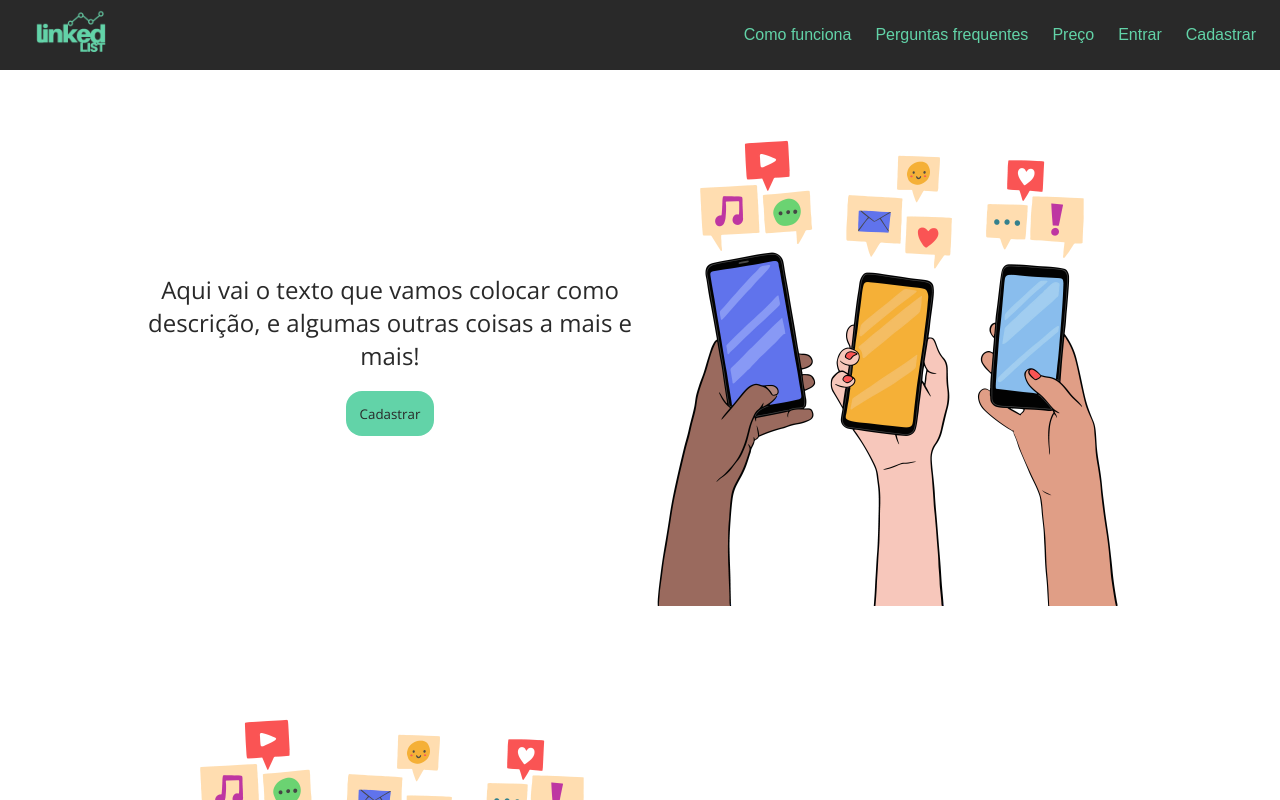
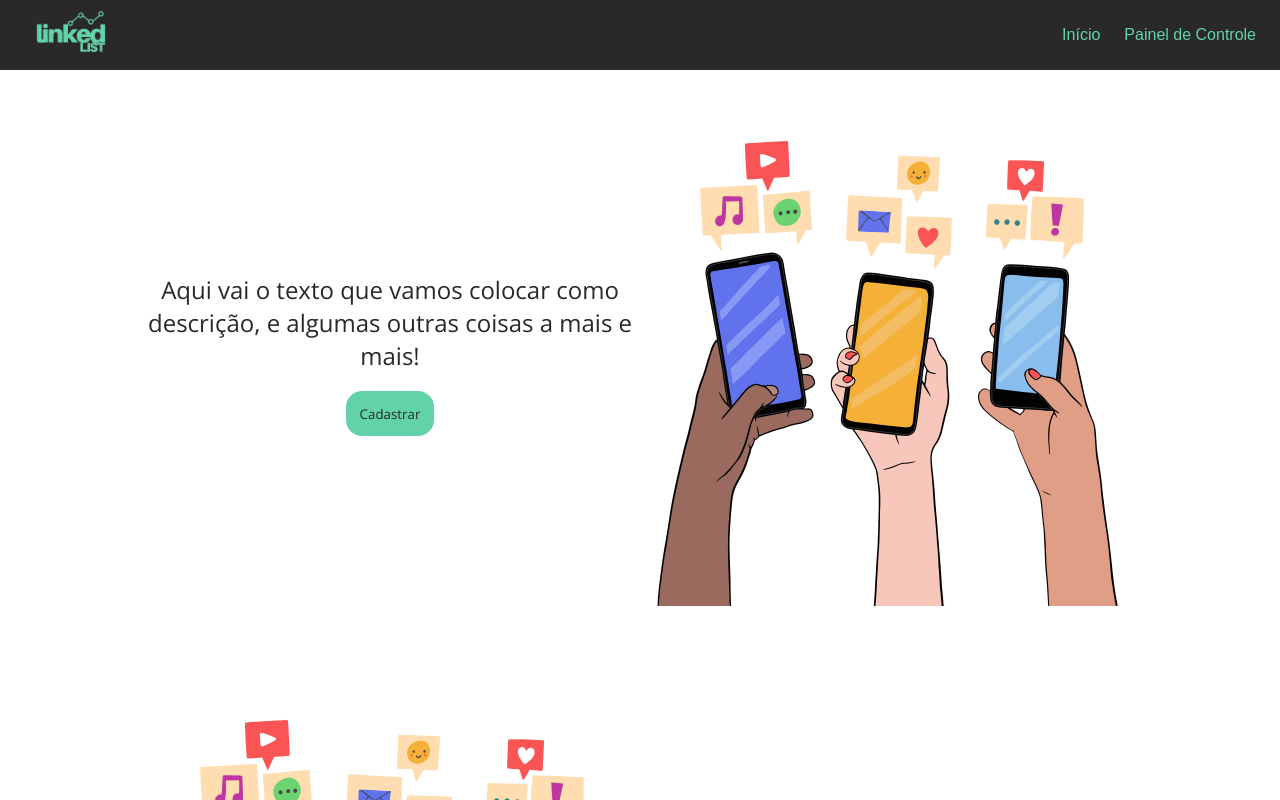
Before and after one commit to thiagouruba/linkedlist, a React (Create React App) app: page / in a window 1280 px wide. Shown: the top 800 px of the page. Built offline with nearby package versions, Linux system fonts and the light colour scheme; the HTML template or start-up script is replaced by a standard one.

Commit message:
exclusão de componentes não implementados

```diff
--- a/src/App.js
+++ b/src/App.js
@@ -1,13 +1,8 @@
 import { BrowserRouter as Router, Route, Routes } from 'react-router-dom';
 import NavBar from './components/layout/nav-bar/NavBar';
 import Home from './components/pages/home/Home';
-import HowWorks from './components/pages/how-works/HowWorks';
-import Questions from './components/pages/questions/Questions';
-import Price from './components/pages/price/Price';
-import Login from './components/pages/login/Login';
 import Container from './components/layout/container/Container';
 import Footer from './components/layout/footer/Footer';
-import Register from './components/pages/register/Register';
 import Dashboard from './components/pages/dashboard/Dashboard';
 import RegisterLink from './components/pages/registrer-link/RegisterLink';
 import EditLink from './components/pages/edit-link/EditLink';
@@ -21,11 +16,6 @@ export default function App() {
         <Container>
           <Routes>
             <Route exact path="/" element={<Home />} />
-            <Route path="/how-works" element={<HowWorks />} />
-            <Route path="/questions" element={<Questions />} />
-            <Route path="/price" element={<Price />} />
-            <Route path="/login" element={<Login />} />
-            <Route path="/register" element={<Register />} />
             <Route path="/dashboard" element={<Dashboard />} />
             <Route path="/register-link" element={<RegisterLink />} />
             <Route path="/edit-link/:id" element={<EditLink />} />
--- a/src/components/layout/nav-bar/NavBar.js
+++ b/src/components/layout/nav-bar/NavBar.js
@@ -16,11 +16,8 @@ export default function NavBar() {
                 <button id='btn-mobile'>
                     <span id='hamburguer'></span></button>
                 <ul id="menu">
-                    <li><a href='/how-works'>Como funciona</a></li>
-                    <li><a href='/questions'>Perguntas frequentes</a></li>
-                    <li><a href='/price'>Preço</a></li>
-                    <li><a href='/login'>Entrar</a></li>
-                    <li><a href='/register'>Cadastrar</a></li>
+                    <li><a href='/'>Início</a></li>
+                    <li><a href='/dashboard'>Painel de Controle</a></li>
                 </ul>
             </nav>
         </div>
--- a/src/components/pages/how-works/HowWorks.js
+++ /dev/null
@@ -1,5 +0,0 @@
-export default function HowWorks() {
-    return (
-        <h1>How It Works</h1>
-    )
-}
```
